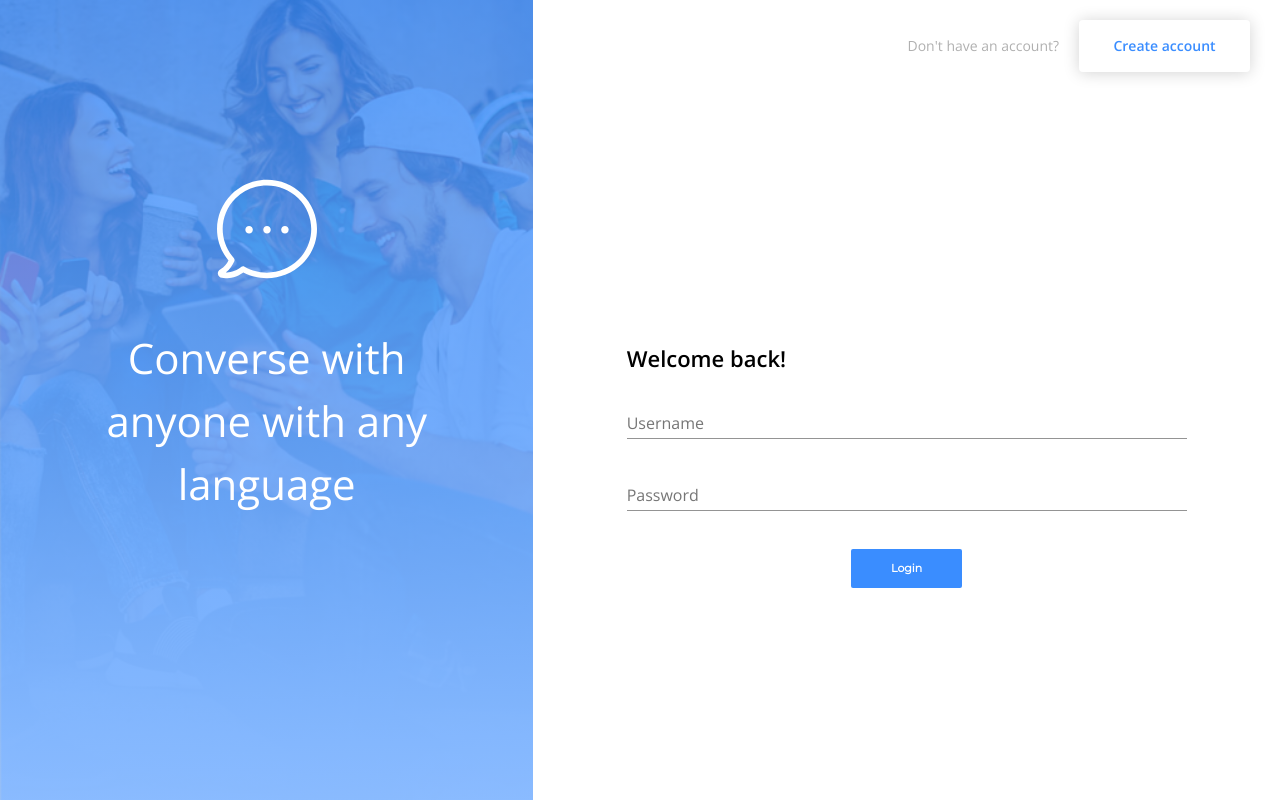
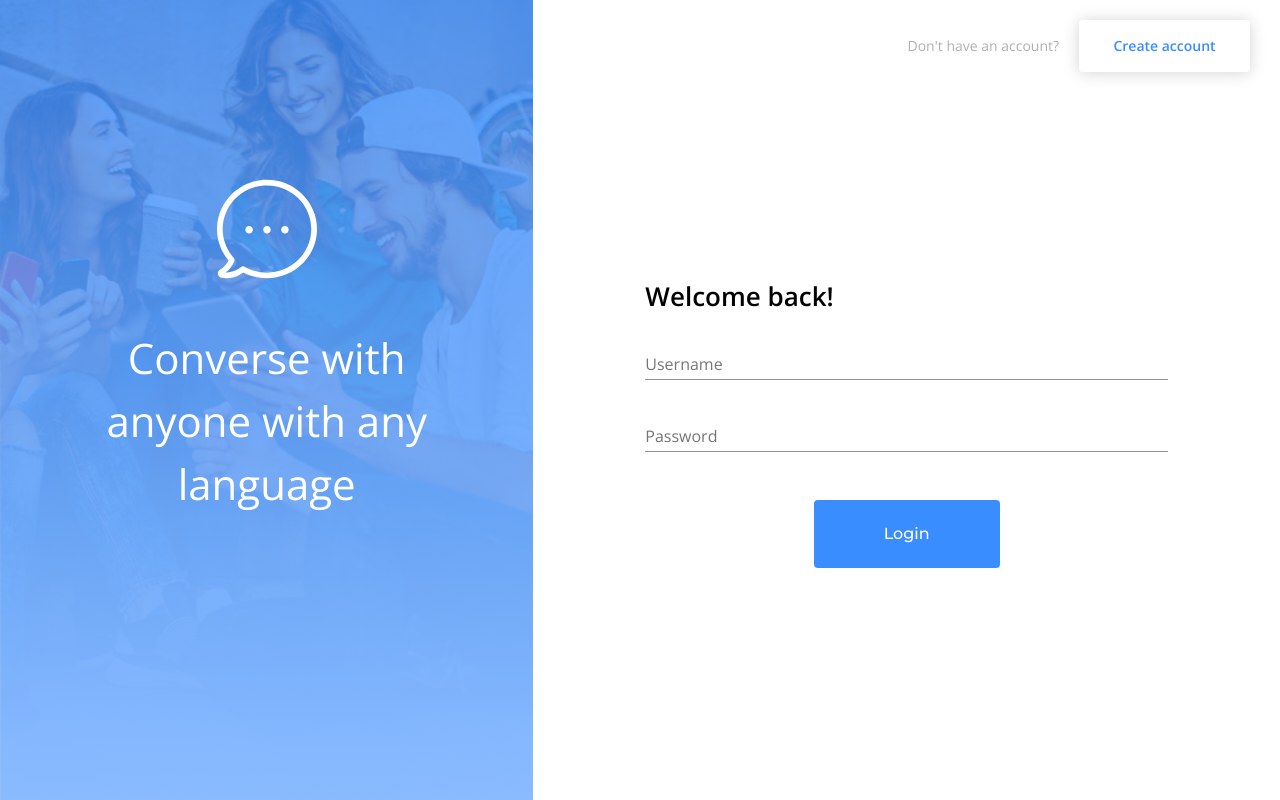
Before and after one commit to perpetual-pelican/messenger-4323, a React (Create React App) app in the folder client/: page /login in a window 1280 px wide. Built offline with nearby package versions, Linux system fonts and the light colour scheme; no server answers.

Commit message:
cleaning up fonts, buttons, and spacing

```diff
--- a/client/public/index.html
+++ b/client/public/index.html
@@ -15,7 +15,7 @@
       type="text/css"
     />
     <link
-      href="https://fonts.googleapis.com/css2?family=Montserrat&display=swap"
+      href="https://fonts.googleapis.com/css2?family=Montserrat:wght@500&display=swap"
       rel="stylesheet"
       type="text/css"
     />
--- a/client/src/components/Auth/FormContainer.js
+++ b/client/src/components/Auth/FormContainer.js
@@ -5,19 +5,25 @@ import { makeStyles } from "@material-ui/core/styles";
 const useStyles = makeStyles((theme) => ({
   root: {
     justifyContent: "center",
-    width: "75%"
+    alignItems: "center",
+    height: "80%"
+  },
+  form: {
+    width: "70%",
+    marginBottom: "10%"
   },
   message: {
-    fontSize: 22,
+    fontSize: 26,
     fontWeight: 600
   },
-  loginButton: {
+  submitButton: {
     fontFamily: "Montserrat, sans-serif",
-    fontSize: 11,
+    fontSize: 16,
+    fontWeight: 500,
     boxShadow: "none",
-    padding: theme.spacing(1, 4),
-    borderRadius: theme.spacing(0.2),
-    margin: theme.spacing(3, 0)
+    padding: theme.spacing(2, 7),
+    borderRadius: theme.spacing(0.4),
+    margin: theme.spacing(4, 0)
   }
 }));
 
@@ -26,16 +32,13 @@ const FormContainer = (props) => {
   const { onSubmit, message, buttonLabel, children } = props;
 
   return (
-    <Grid className={classes.root}>
-      <form onSubmit={onSubmit}>
-        <Grid>
+    <form onSubmit={onSubmit} className={classes.form}>
       <Typography className={classes.message}>
         {message}
       </Typography>
-        </Grid>
       {children}
       <Grid container justifyContent="center">
-          <Button className={classes.loginButton}
+        <Button className={classes.submitButton}
           type="submit"
           variant="contained"
           color="primary"
@@ -44,7 +47,6 @@ const FormContainer = (props) => {
         </Button>
       </Grid>
     </form>
-    </Grid>
   );
 };
 
--- a/client/src/components/Auth/FormItem.js
+++ b/client/src/components/Auth/FormItem.js
@@ -1,9 +1,9 @@
 import React from "react";
-import { Grid, FormControl } from "@material-ui/core";
+import { FormControl } from "@material-ui/core";
 import { makeStyles } from "@material-ui/core/styles";
 
 const useStyles = makeStyles((theme) => ({
-  formControl: {
+  root: {
     width: "100%"
   }
 }));
@@ -12,14 +12,12 @@ const FormItem = (props) => {
   const classes = useStyles();
 
   return (
-    <Grid>
-      <FormControl className={classes.formControl}
-        error={props.error}
-        margin="normal"
-        required>
-        {props.children}
-      </FormControl>
-    </Grid>
+    <FormControl className={classes.root}
+      error={props.error}
+      margin="normal"
+      required>
+      {props.children}
+    </FormControl>
   );
 };
 
```
Lines whose indentation alone changed are shown as unchanged.
